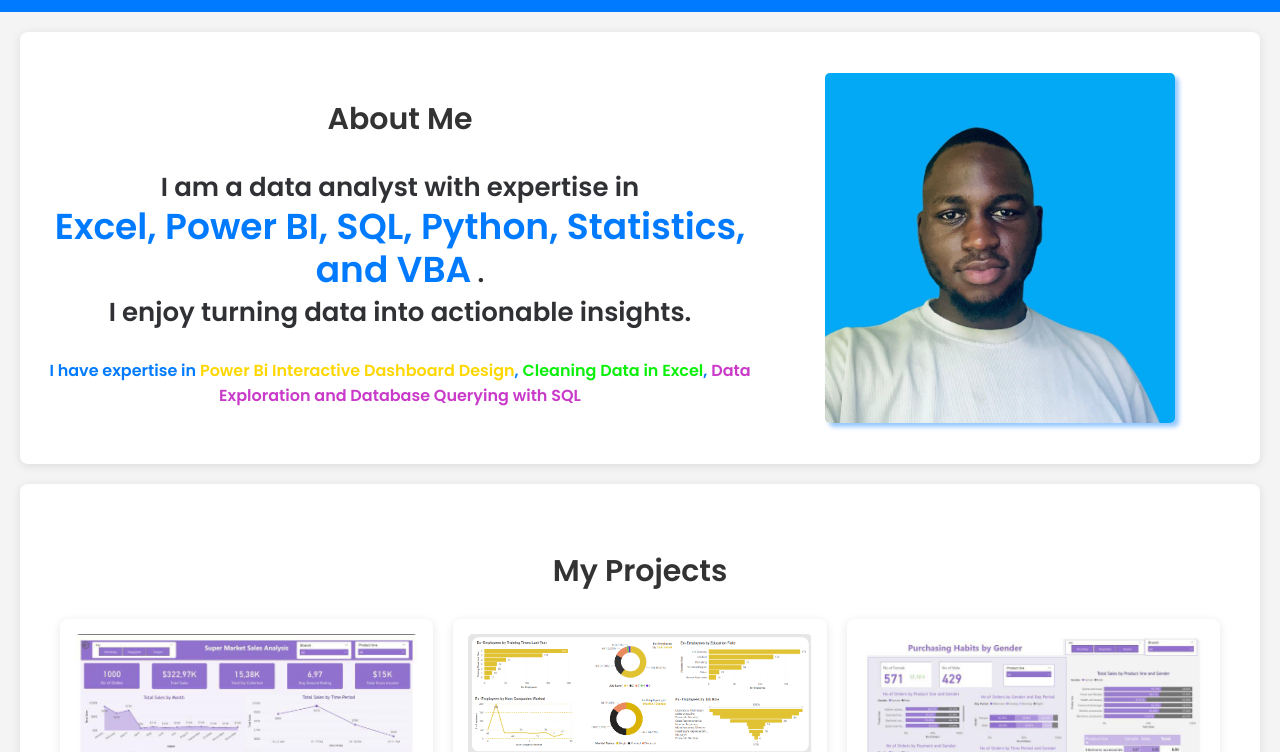
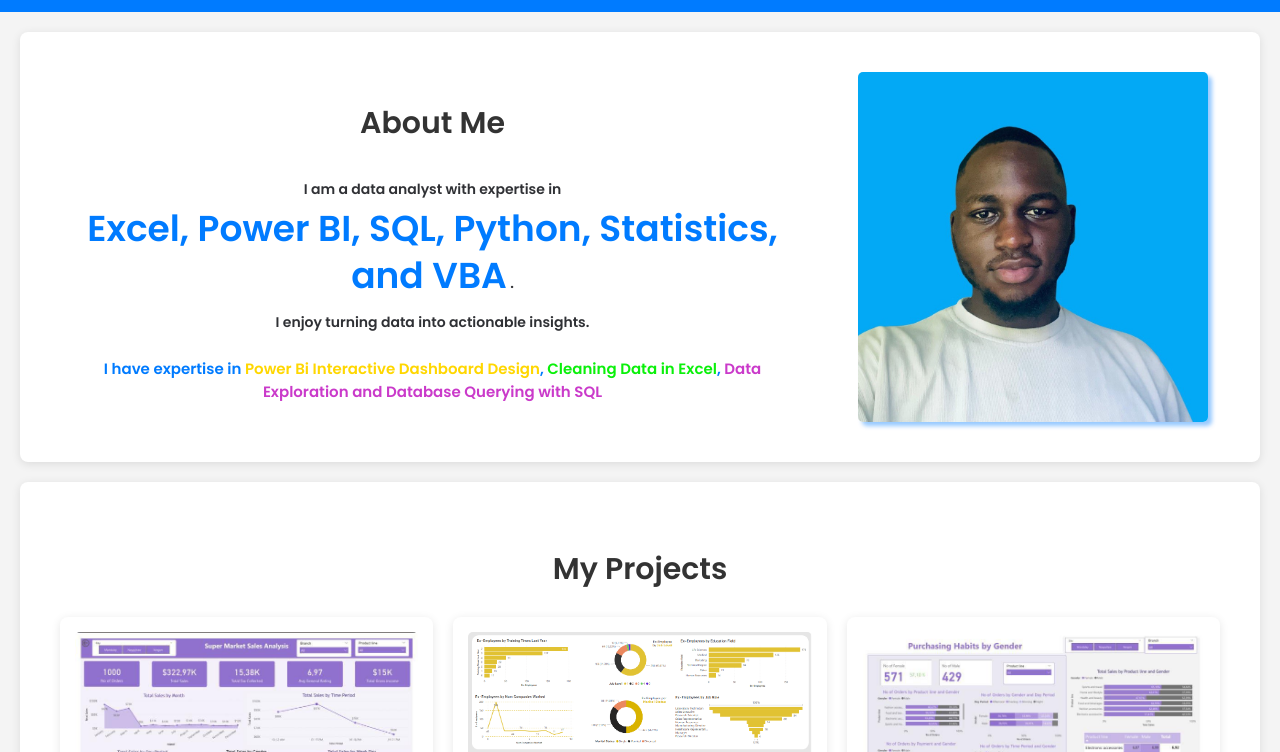
Before and after one commit to abie237/Abiel-Portfolio, a plain HTML site: page index.html in a window 1280 px wide. Shown: the part 48-800 px from the top of the page. Drawn offline with Linux system fonts and the light colour scheme.

Commit message:
modified about page and added slideshow

```diff
--- a/index.html
+++ b/index.html
@@ -304,6 +304,11 @@
         .f1-about{
             max-width: 60%;
             height: 50%;
+            margin: auto;
+            font-size: 15px;
+        }
+        .desc{
+            font-size: 14px;
         }
         .f2-about{
             position: relative;
```
